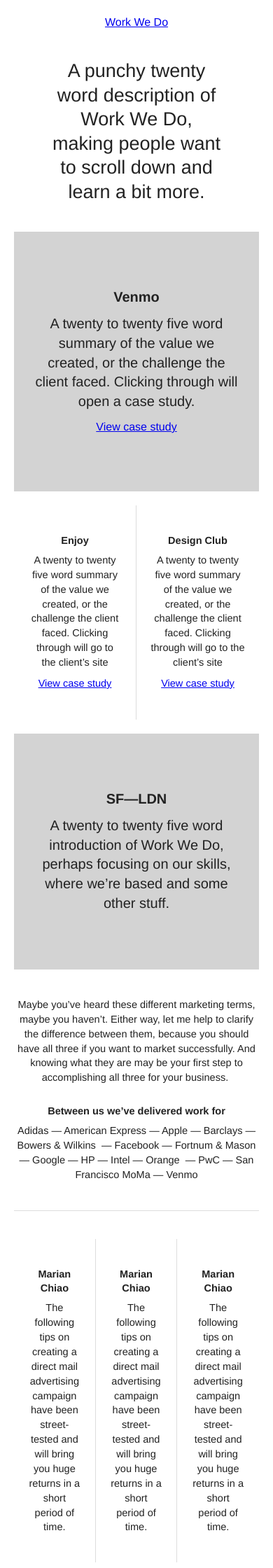
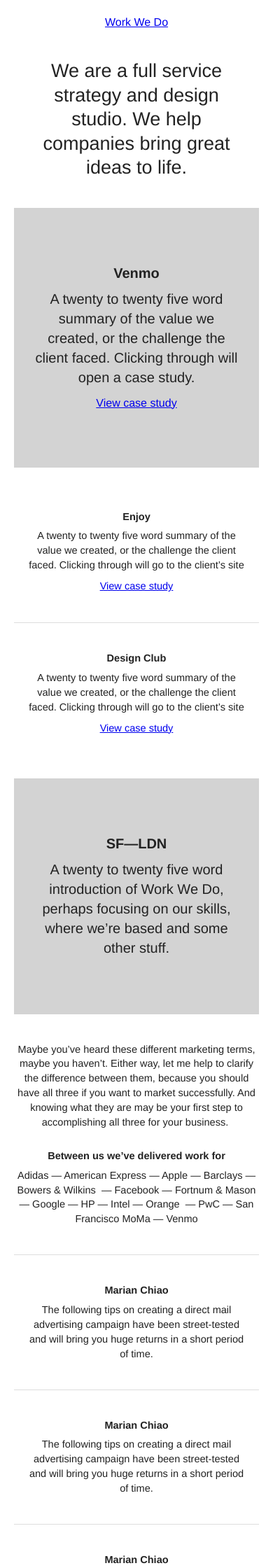
Before and after one commit to anothertompetty/work-we-do-site, a Jekyll site: the page built from index.html, in a window 390 px wide. Shown: the top 2240 px of the page at 70% size. Built offline with Jekyll 4.4.1, drawn with Linux system fonts in a browser that asks for light colours.

Commit message:
responsive styles still

```diff
--- a/_sass/_founders.scss
+++ b/_sass/_founders.scss
@@ -20,3 +20,25 @@
 .bio__inner {
   max-width: 280px;
 }
+
+@media screen and (max-width: $width-small) {
+  .bio {
+    display: block;
+    width: 100%;
+    border-right: 0;
+    border-bottom: 1px solid #DDDDDD;
+  }
+
+  .bio--first {
+    padding-top: 0;
+  }
+
+  .bio--last {
+    border: 0px;
+    padding-bottom: 0;
+  }
+
+  .bio__inner {
+    max-width: 380px;
+  }
+}
--- /dev/null
+++ b/_sass/_intro.scss
@@ -0,0 +1,3 @@
+.intro {
+  max-width: 980px;
+}
--- a/_sass/_small-project.scss
+++ b/_sass/_small-project.scss
@@ -9,6 +9,18 @@
   border-right: 1px solid #DDDDDD;
 }
 
+@media screen and (max-width: $width-small) {
+  .small-project {
+    display: block;
+    width: 100%;
+  }
+
+  .small-project--first {
+    border-right: 0;
+    border-bottom: 1px solid #DDDDDD;
+  }
+}
+
 .small-project__inner {
   max-width: 380px;
 }
--- a/_sass/_variables.scss
+++ b/_sass/_variables.scss
@@ -18,6 +18,6 @@ $space-medium: 20px;
 $space-small: 12px;
 
 $width-mobile: 480px;
-$width-small: 768px;
+$width-small: 720px;
 $width-medium: 1024px;
 $width-full: 1220px;
--- a/css/main.scss
+++ b/css/main.scss
@@ -13,6 +13,7 @@
   "big-image",
   "body-copy",
   "founders",
+  "intro",
   "small-project",
 
   "margin",
--- a/index.html
+++ b/index.html
@@ -2,8 +2,8 @@
 layout: home
 ---
 
-<h1 class="u-text-x-large u-text-normal u-text-center u-padding-Hxl u-margin-Txl">
-  A punchy twenty word description of Work We Do, making people want to scroll down and learn a bit more.
+<h1 class="intro u-text-x-large u-text-normal u-center u-text-center u-padding-Hm u-margin-Txl">
+  We are a full service strategy and design studio. We help companies bring great ideas to life.
 </h1>
 
 <div id="work" class="big-image u-padding-Hl u-margin-Txl">
@@ -48,7 +48,7 @@ layout: home
 </div>
 
 <div class="founders u-margin-Txl">
-  <div class="bio u-padding-Hm">
+  <div class="bio bio--first u-padding-Hm">
     <div class="bio__inner u-center u-text-center">
       <p class="u-text-medium u-text-heavy">Marian Chiao</p>
       <p class="u-text-medium u-margin-An">
```
